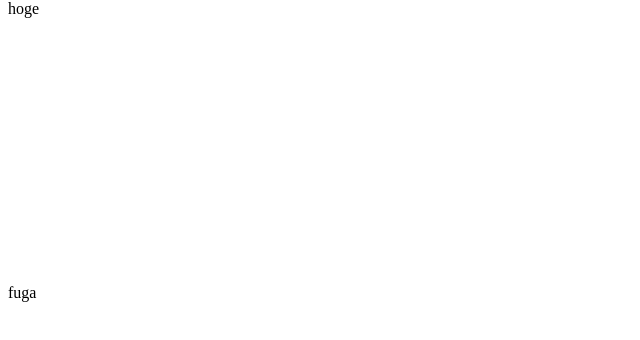
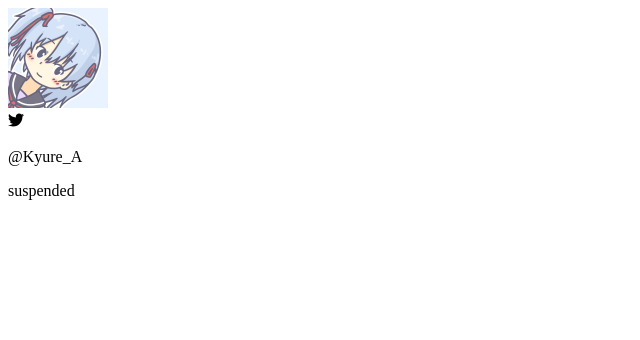
Before and after one commit to Kyure-A/kyre.moe, a Next.js app: page /accounts in a window 1280 px wide. Shown: the top 340 px of the page, without its empty margins (0-640 px from the left). Built offline with nearby package versions, Linux system fonts and the light colour scheme.

Commit message:
feat: add Accounts component

```diff
--- a/src/app/page.tsx
+++ b/src/app/page.tsx
@@ -1,6 +1,5 @@
 "use client";
 
-import Balatro from "@/blocks/Backgrounds/Balatro/Balatro";
 import Dock, { DockItemData } from "@/blocks/Components/Dock/Dock";
 import Accounts from "@/pages/accounts";
 import Home from "@/pages/home";
--- a/src/pages/accounts.tsx
+++ b/src/pages/accounts.tsx
@@ -1,12 +1,37 @@
 import InfiniteScroll from "@/blocks/Components/InfiniteScroll/InfiniteScroll";
+import Image from "next/image";
+import { ReactNode } from "react";
+import { FaTwitter } from "react-icons/fa6";
+
+type AccountProps = {
+    id: string;
+    description: string;
+    icon?: ReactNode;
+}
+
+function Account (props: AccountProps) {
+    return (
+        <div className="flex items-center">
+          <Image
+              className="rounded-lg"
+              alt=""
+              src="/icon.jpg"
+              width={100}
+              height={100}
+          />
+          <div className="flex flex-col">
+            <div className="flex items-center">
+              {props.icon}
+              <p>@{props.id}</p>
+            </div>
+            <p>{props.description}</p>
+          </div>
+        </div>
+    );
+}
 
 export default function Accounts () {
-    const items = ["hoge", "fuga"].map(x => { return {content: x }})
-
     return (
-        <div className="h-full w-full">
-          <InfiniteScroll
-              items={items}/>
-        </div>
-    )
+        <Account id="Kyure_A" description="suspended" icon={<FaTwitter />}/>
+    );
 }
--- a/src/pages/home.tsx
+++ b/src/pages/home.tsx
@@ -1,4 +1,3 @@
-import Balatro from "@/blocks/Backgrounds/Balatro/Balatro";
 import ASCIIText from "@/blocks/TextAnimations/ASCIIText/ASCIIText";
 import Image from "next/image";
 import { useEffect, useState } from "react";
```
Also changed, not shown: public/icon.jpg (added).
